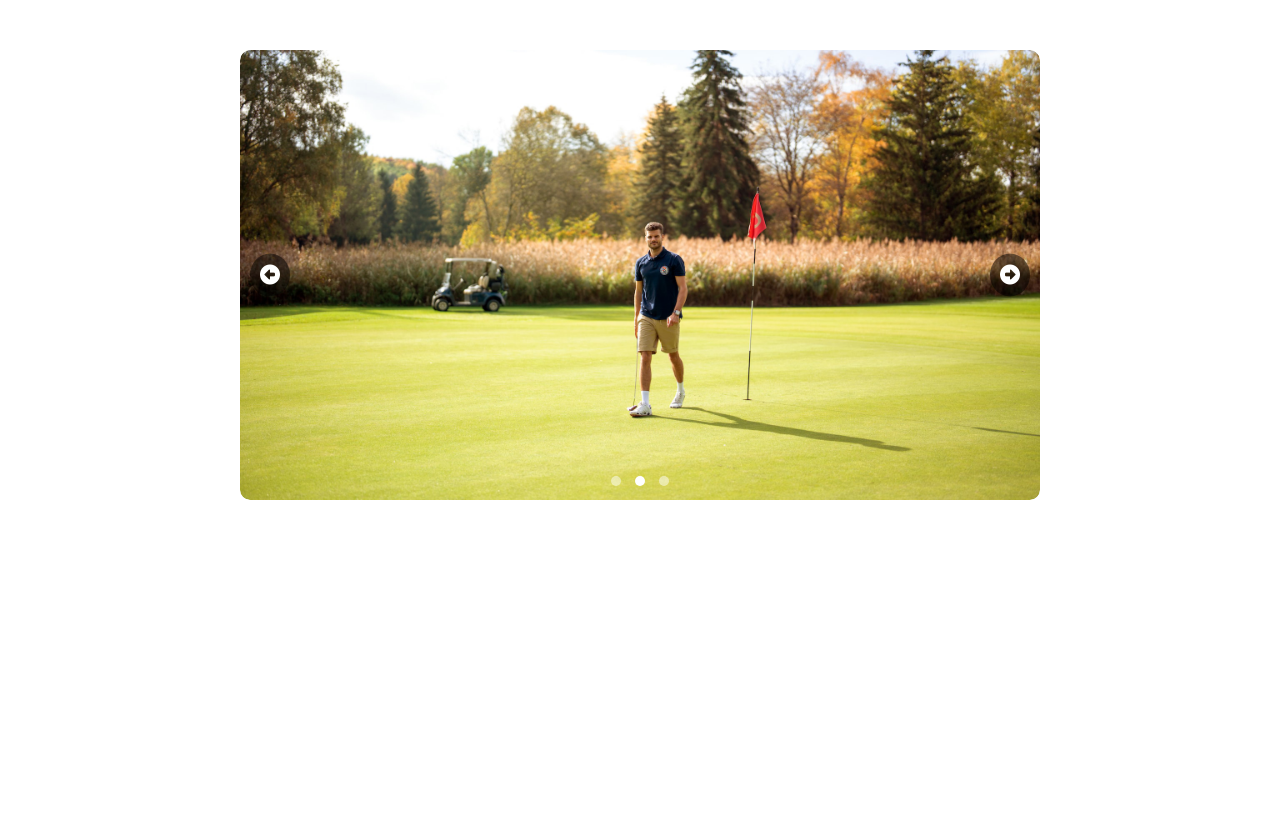
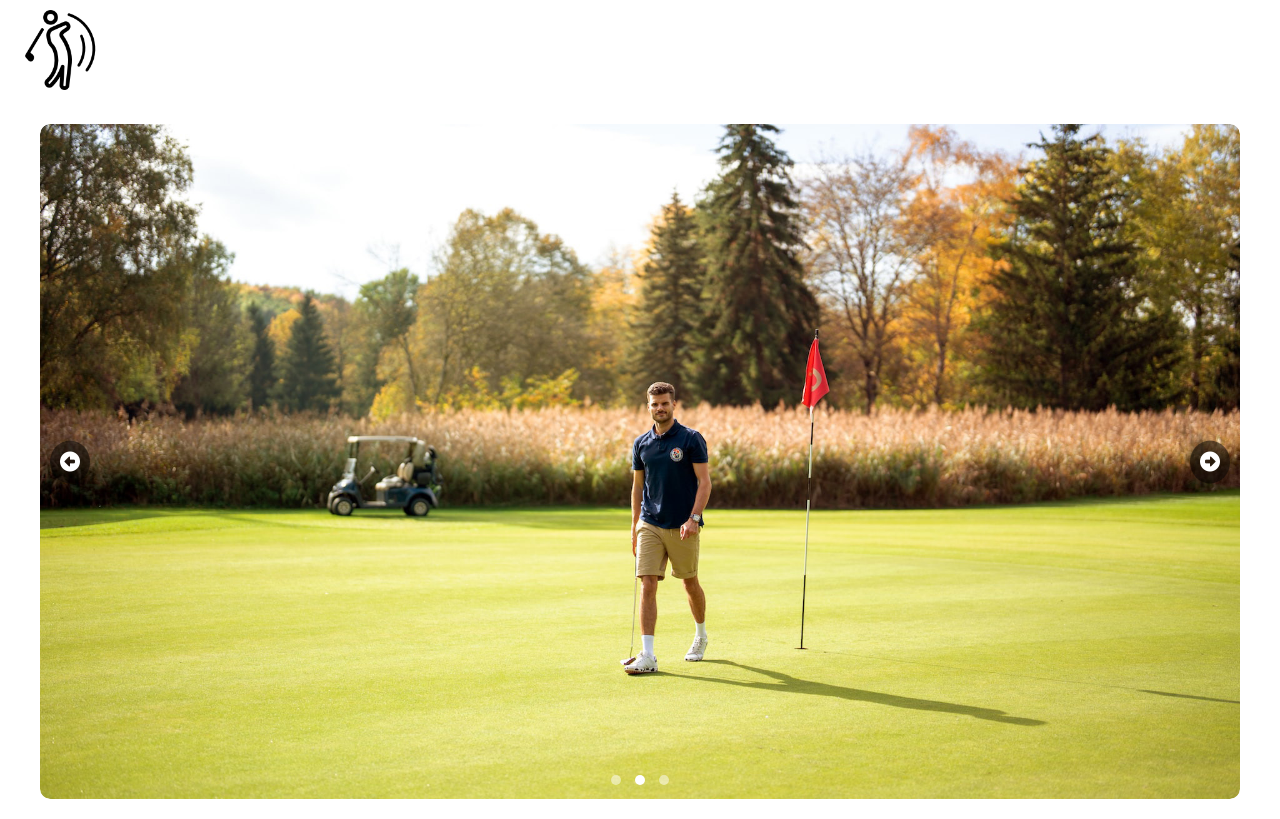
Before and after one commit to Emadalhajj/Image-Gallery, a plain HTML site: page index.html in a window 1280 px wide. Drawn offline with Linux system fonts and the light colour scheme.

Commit message:
secund updated

```diff
--- a/index.html
+++ b/index.html
@@ -8,7 +8,11 @@
     <link rel="stylesheet" href="https://cdnjs.cloudflare.com/ajax/libs/font-awesome/6.6.0/css/all.min.css"/>
 </head>
 <body>
-
+<header>
+    <div class="nav">
+        <img src="./images/logo.png" alt="">
+    </div>
+</header>
 <div class="slider">
     <div class="slider-container">
         <div class="slide"><img src="./images/01.jpg" alt=""></div>
--- a/style.css
+++ b/style.css
@@ -7,12 +7,19 @@
 body {
   font-family: Arial, sans-serif;
 }
+.nav{
+  padding: 10px 20px;
+  width: 100%;
 
+}
+.nav img{
+  width: 80px;
+}
 .slider {
   position: relative;
   width: 100%;
-  max-width: 800px;
-  margin: 50px auto;
+  max-width: 1200px;
+  margin: 20px auto;
   overflow: hidden;
   border-radius: 10px;
 }
```
Also changed, not shown: images/logo.png (added).
